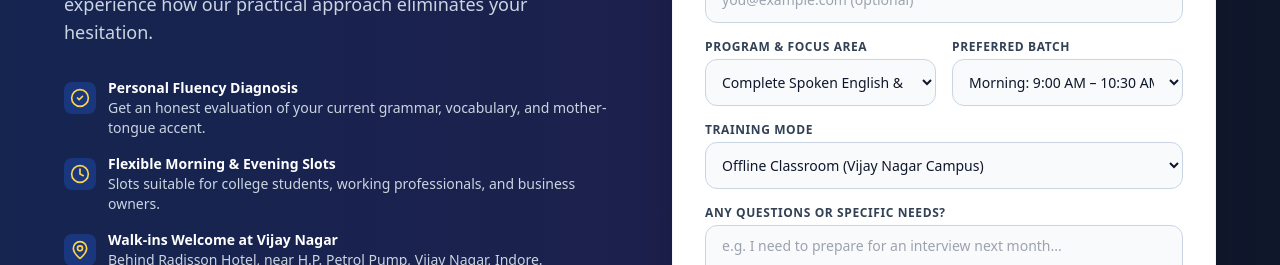
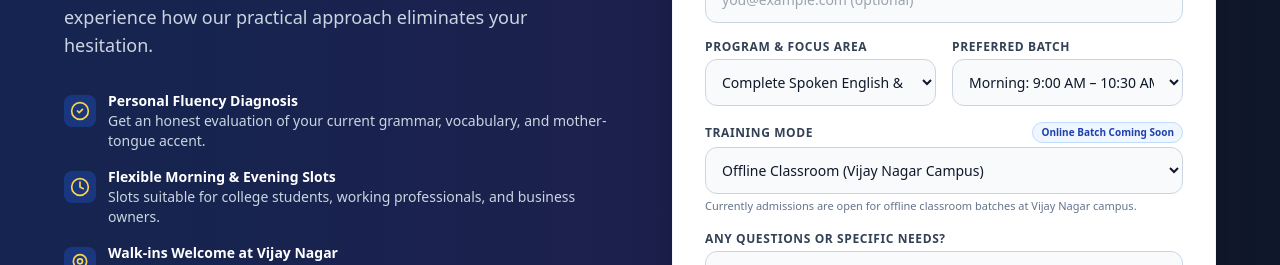
Before and after one commit to Ashish25162/niell-website, a Next.js app: page / in a window 1280 px wide. Shown: the part 7920-8185 px from the top of the page. Built offline with nearby package versions, Linux system fonts and the light colour scheme.

Commit message:
Set offline as sole selectable training mode with online marked coming soon, and remove preferred campus from WhatsApp demo template

```diff
--- a/src/components/DemoForm.tsx
+++ b/src/components/DemoForm.tsx
@@ -31,8 +31,6 @@ export default function DemoForm() {
       `⏰ *Preferred Timing:* ${formData.batchTime}`,
       `🏫 *Learning Mode:* ${formData.mode}`,
       formData.message ? `💬 *Note / Question:* ${formData.message}` : `💬 *Request:* I want to attend a Free Demo Session.`,
-      `----------------------------------------`,
-      `📍 *Preferred Campus:* Behind Radisson Hotel, Vijay Nagar, Indore`,
     ];
 
     const message = textLines.join("\n");
@@ -277,21 +275,29 @@ export default function DemoForm() {
 
                   {/* Campus Mode */}
                   <div>
-                    <label className="block text-xs font-bold uppercase tracking-wider text-slate-700 mb-1">
-                      Training Mode
-                    </label>
+                    <div className="flex items-center justify-between mb-1">
+                      <label className="block text-xs font-bold uppercase tracking-wider text-slate-700">
+                        Training Mode
+                      </label>
+                      <span className="text-[10px] font-bold text-blue-800 bg-blue-50 border border-blue-200 px-2 py-0.5 rounded-full">
+                        Online Batch Coming Soon
+                      </span>
+                    </div>
                     <select
                       value={formData.mode}
                       onChange={(e) => setFormData({ ...formData, mode: e.target.value })}
-                      className="w-full px-3 py-3 rounded-xl border border-slate-300 focus:outline-none focus:ring-2 focus:ring-blue-600 text-xs sm:text-sm bg-slate-50"
+                      className="w-full px-3 py-3 rounded-xl border border-slate-300 focus:outline-none focus:ring-2 focus:ring-blue-600 text-xs sm:text-sm bg-slate-50 font-medium"
                     >
-                      <option value="Offline Classroom (Vijay Nagar, Indore)">
+                      <option value="Offline Classroom (Vijay Nagar Campus)">
                         Offline Classroom (Vijay Nagar Campus)
                       </option>
-                      <option value="Online Live Interactive Batch">
-                        Online Live Interactive Batch
+                      <option value="Online Live Interactive Batch (Coming Soon)" disabled>
+                        Online Live Interactive Batch (Coming Soon)
                       </option>
                     </select>
+                    <p className="text-[11px] text-slate-500 mt-1">
+                      Currently admissions are open for offline classroom batches at Vijay Nagar campus.
+                    </p>
                   </div>
 
                   {/* Optional Note */}
```
